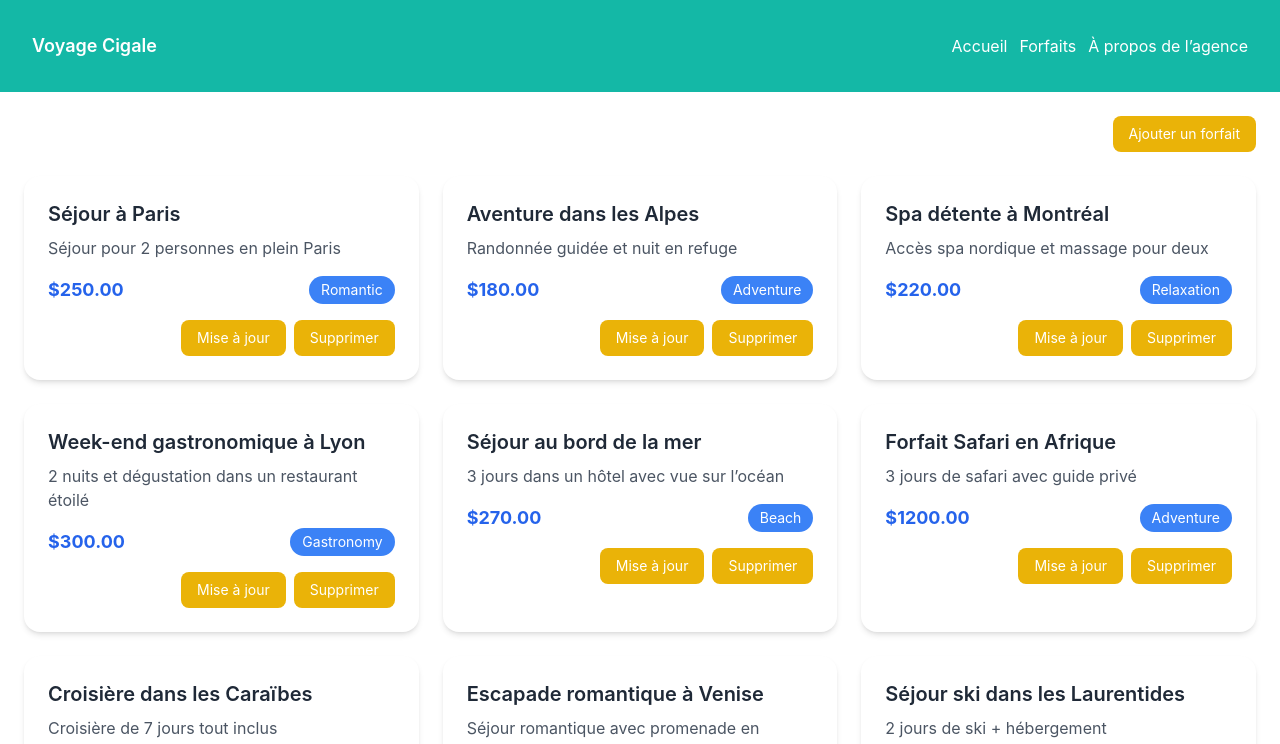
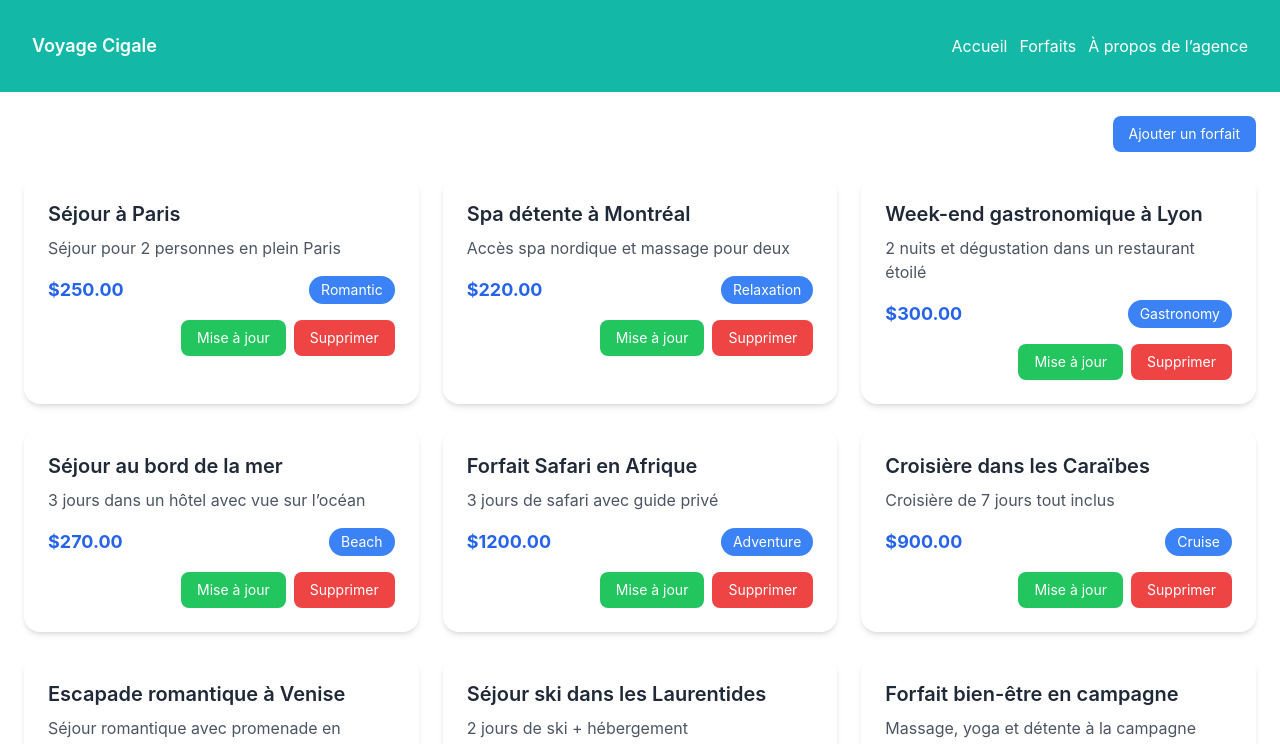
Before and after one commit to TekGeekdev/travel-agency-react, a React (Create React App) app: page /packages in a window 1280 px wide. Shown: the top 744 px of the page. Built offline with nearby package versions, Linux system fonts and the light colour scheme; data requests are answered from the project's data file.

Commit message:
update button last version

```diff
--- a/db.json
+++ b/db.json
@@ -6,13 +6,6 @@
       "description": "Séjour pour 2 personnes en plein Paris",
       "price": 250,
       "category": "Romantic"
-    },
-    {
-      "id": "2",
-      "namePackage": "Aventure dans les Alpes",
-      "description": "Randonnée guidée et nuit en refuge",
-      "price": 180,
-      "category": "Adventure"
     },
     {
       "id": "3",
--- a/src/App.jsx
+++ b/src/App.jsx
@@ -1,6 +1,4 @@
-
 import { useState, useEffect } from 'react';
-import './App.css';
 import Header from './components/Header';
 import Packages from './components/Packages';
 import AddPackage from './components/AddPackage';
--- a/src/components/Button.jsx
+++ b/src/components/Button.jsx
@@ -1,10 +1,19 @@
+
 import PropTypes from 'prop-types'
+import { useState, useEffect } from 'react'
 
-const Button = ({text, onClick }) => {
+
+const Button = ({text, onClick, color ='blue' }) => {
+    const [selectColor, setSelectColor] = useState(`bg-blue-500 hover:bg-blue-600`)
+    useEffect(()=>{
+        if(color===`red`) setSelectColor(`bg-red-500 hover:bg-red-600`)
+        if(color===`green`) setSelectColor(`bg-green-500 hover:bg-green-600`)
+        if(color===`yellow`) setSelectColor(`bg-yellow-500 hover:bg-yellow-600`)
+    },[selectColor])
     return (
-        <button
+        <button type='button'
         onClick={onClick}
-        className='bg-yellow-500 hover:bg-yellow-600 text-white text-sm px-4 py-2 rounded-lg transition'>
+        className={`${selectColor} text-white text-sm px-4 py-2 rounded-lg transition`}>
             {text}
         </button>
     )
@@ -12,7 +21,8 @@ const Button = ({text, onClick }) => {
 
 Button.propTypes = {
     text: PropTypes.string,
-    onClick: PropTypes.func.isRequired
+    onClick: PropTypes.func.isRequired,
+    color: PropTypes.string
 }
 
 export default Button
--- a/src/components/OnePackage.jsx
+++ b/src/components/OnePackage.jsx
@@ -17,8 +17,8 @@ const OnePackage = ({onePackage, onDelete}) => {
                 </span>
             </div>
             <div className="flex justify-end gap-2 mt-4">
-                <Button text="Mise à jour" onClick={onClick} />
-                <Button text="Supprimer" onClick={()=>onDelete(onePackage.id)} />
+                <Button text="Mise à jour" onClick={onClick} color='green'/>
+                <Button text="Supprimer" onClick={()=>onDelete(onePackage.id)} color='red'/>
             </div>
         </div>
     );
--- a/src/index.js
+++ b/src/index.js
@@ -3,6 +3,7 @@ import ReactDOM from 'react-dom/client';
 import './index.css';
 import App from './App';
 import reportWebVitals from './reportWebVitals';
+import './App.css';
 
 const root = ReactDOM.createRoot(document.getElementById('root'));
 root.render(
--- a/src/styles/tailwind.css
+++ b/src/styles/tailwind.css
@@ -1,3 +1,8 @@
-@import 'tailwindcss/base';
+/* @import 'tailwindcss/base';
 @import 'tailwindcss/components';
-@import 'tailwindcss/utilities';
+@import 'tailwindcss/utilities'; */
+
+
+@tailwind base;
+@tailwind components;
+@tailwind utilities;
```
